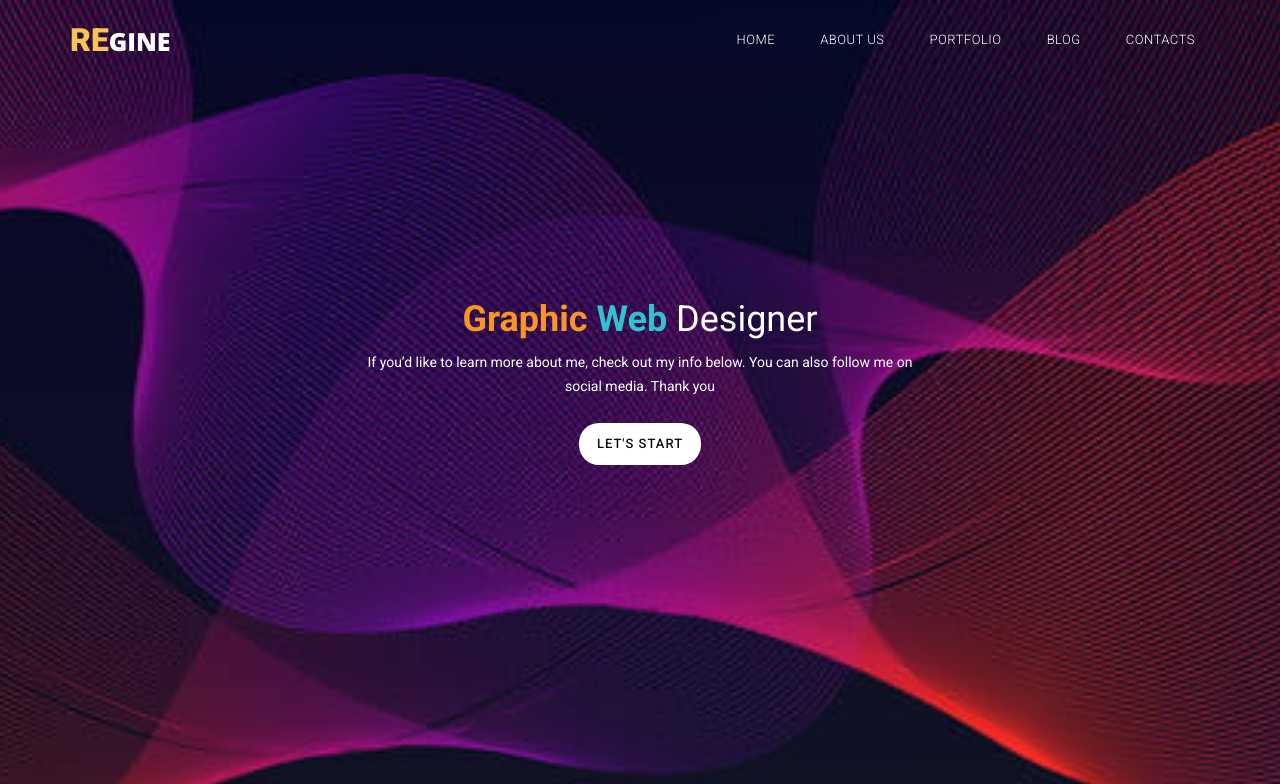
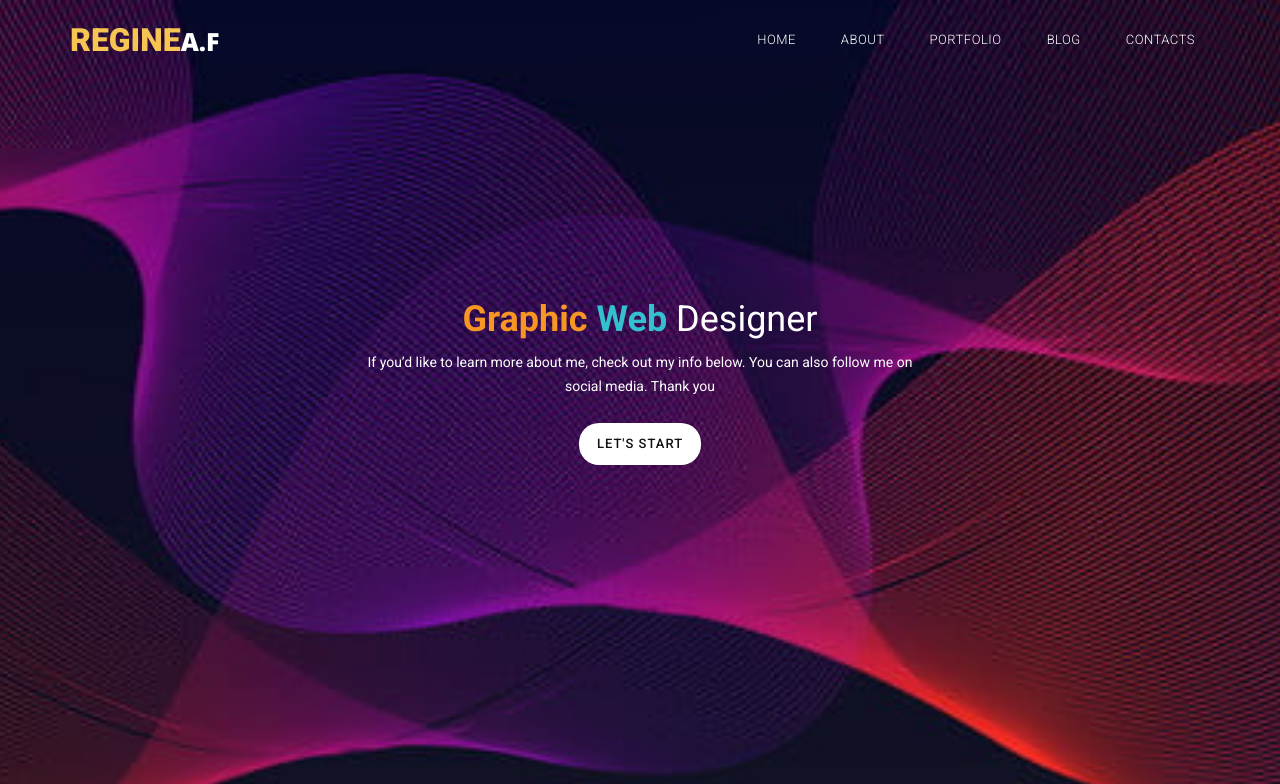
Before and after one commit to bumblebbe/regine, a plain HTML site: page index.html in a window 1280 px wide. Shown: the top 784 px of the page. Drawn offline with nearby package versions, Linux system fonts and the light colour scheme; files whose address does not match are found by name.

Commit message:
Update index.html

```diff
--- a/index.html
+++ b/index.html
@@ -38,13 +38,13 @@ http://www.templatemo.com/tm-506-tinker
                         <span class="icon-bar"></span>
                         <span class="icon-bar"></span>
                     </button>
-                    <a href="#" class="navbar-brand scroll-top"><em>Re</em>Gine</a>
+                    <a href="#" class="navbar-brand scroll-top"><em>Regine</em>A.F</a>
                 </div>
                 <!--/.navbar-header-->
                 <div id="main-nav" class="collapse navbar-collapse">
                     <ul class="nav navbar-nav">
                         <li><a href="#" class="scroll-top">Home</a></li>
-                        <li><a href="#" class="scroll-link" data-id="about">About Us</a></li>
+                        <li><a href="#" class="scroll-link" data-id="about">About</a></li>
                         <li><a href="#" class="scroll-link" data-id="portfolio">Portfolio</a></li>
                         <li><a href="#" class="scroll-link" data-id="blog">Blog</a></li>
                         <li><a href="#" class="scroll-link" data-id="contact-us">Contacts</a></li>
@@ -141,7 +141,7 @@ http://www.templatemo.com/tm-506-tinker
                 <div class="row">
                     <div class="col-md-4 col-sm-12">
                         <div class="section-heading">
-                            <h4>Our Gallery</h4>
+                            <h4>My Gallery</h4>
                             <div class="line-dec"></div>
                             <p></p>
                             <div class="filter-categories">
```
